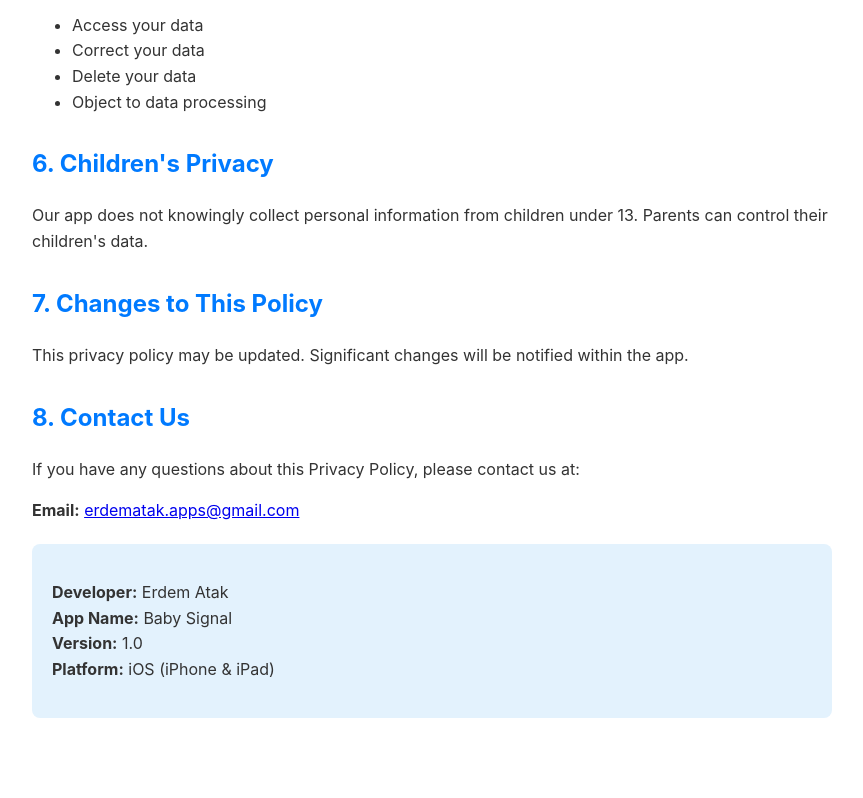
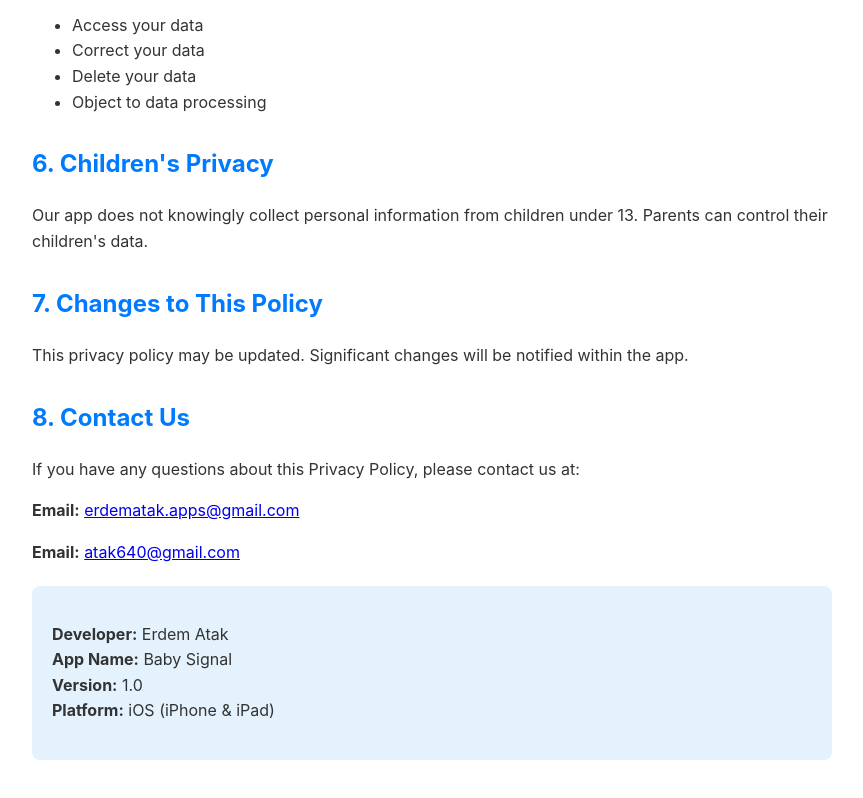
Before and after one commit to CodeRunner24/-baby-signal-privacy, a plain HTML site: page privacy-policy.html in a window 1280 px wide. Shown: the part 1194-1992 px from the top of the page, without its empty margins (208-1071 px from the left). Before the commit the page ends 1952 px from the top, so only its background shows below. Drawn offline with Linux system fonts and the light colour scheme.

Commit message:
Update privacy-policy.html

```diff
--- a/privacy-policy.html
+++ b/privacy-policy.html
@@ -102,6 +102,8 @@
     <h2>8. Contact Us</h2>
     <p>If you have any questions about this Privacy Policy, please contact us at:</p>
     <p><strong>Email:</strong> <a href="mailto:erdematak.apps@gmail.com">erdematak.apps@gmail.com</a></p>
+    <p><strong>Email:</strong> <a href="mailto:atak640@gmail.com">atak640@gmail.com</a></p>
+
 
     <div class="highlight">
         <p><strong>Developer:</strong> Erdem Atak<br>
```
